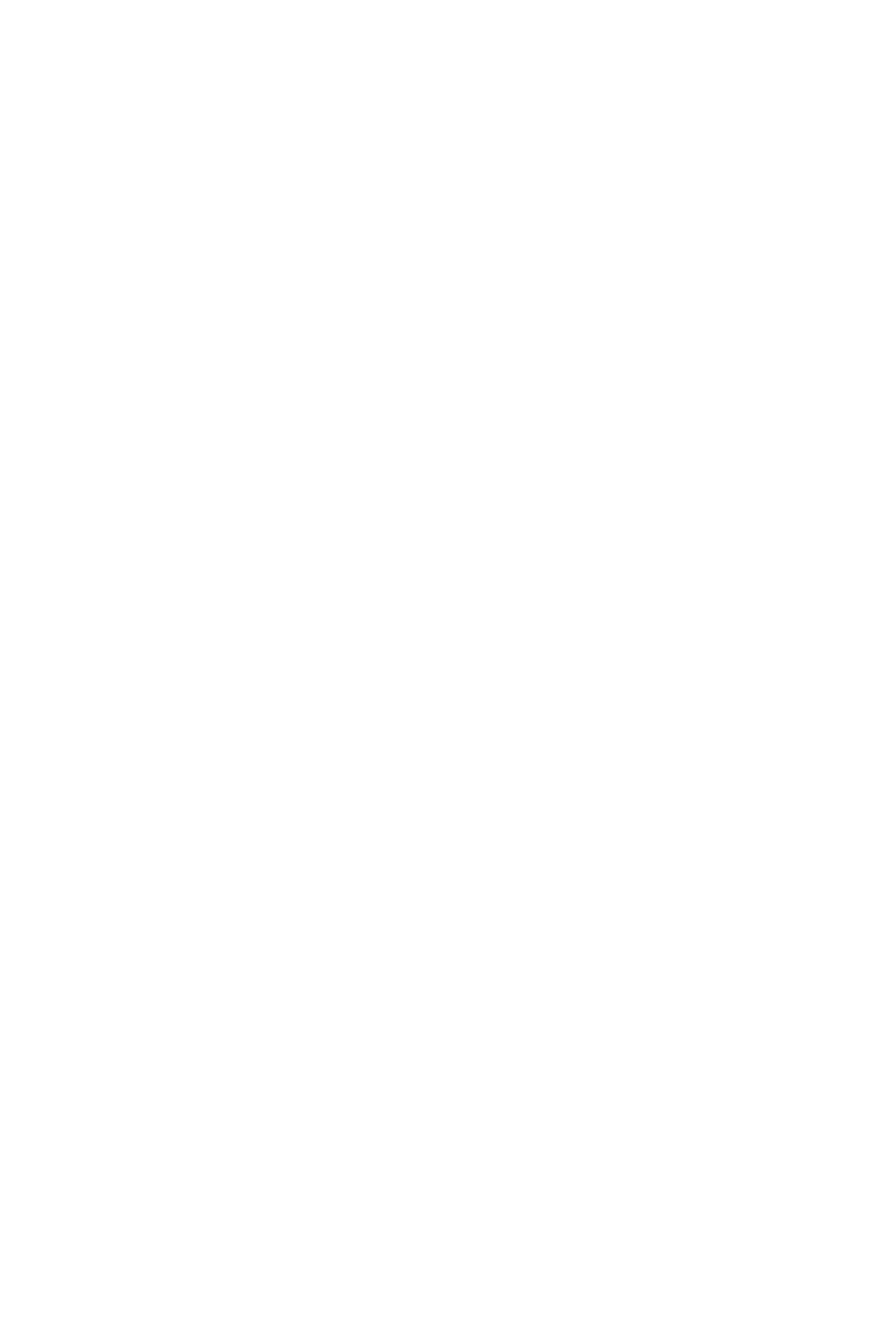
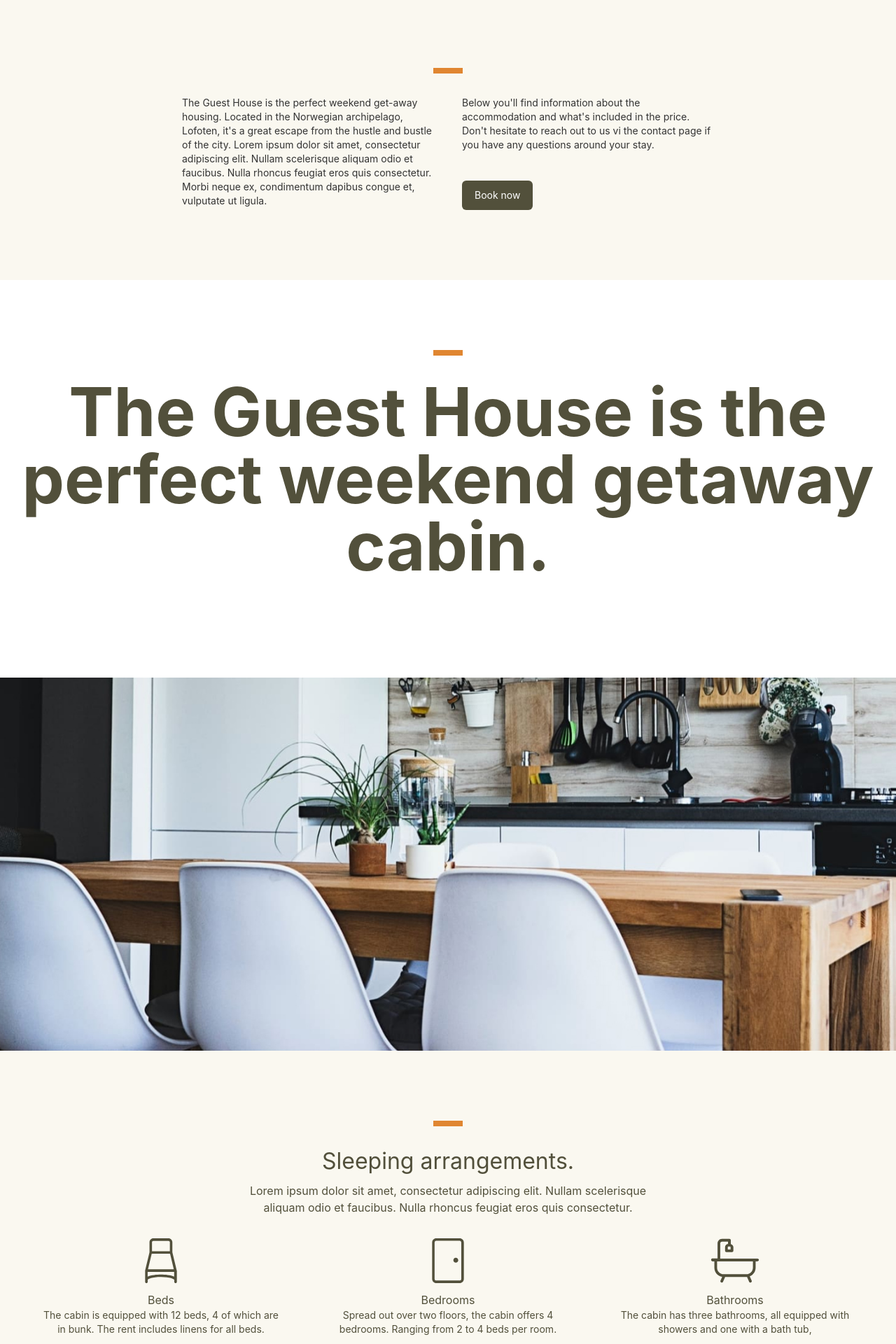
Before and after one commit to diana2907/Eco-Friendly-Paints, a React (Create React App) app: page / in a window 1280 px wide. Shown: the part 760-2680 px from the top of the page at 70% size. Before the commit the page ends 800 px from the top, so only its background shows below. Built offline with nearby package versions, Linux system fonts and the light colour scheme.

Commit message:
add Hero, About, SleepingArrangements, PerfectEscape

```diff
--- a/src/GlobalStyles.jsx
+++ b/src/GlobalStyles.jsx
@@ -5,3 +5,16 @@ export const Container = styled.div`
   padding: 0 15px;
   margin: 0 auto;
 `;
+
+export const Wrapper = styled.div`
+  &::before {
+    content: '';
+    display: block;
+    margin: 0 auto;
+    margin-bottom: 32px;
+    width: 42px;
+    height: 8px;
+
+    background-color: #e08631;
+  }
+`;
--- /dev/null
+++ b/src/components/About/About.jsx
@@ -0,0 +1,41 @@
+import {
+  AboutSection,
+  TextWrapper,
+  Right,
+  Text,
+  Left,
+  Button,
+} from 'components/About/About.styled.jsx';
+import { Container, Wrapper } from 'GlobalStyles';
+
+export const About = () => {
+  return (
+    <AboutSection>
+      <Container>
+        <Wrapper>
+          <TextWrapper>
+            <Left>
+              <Text>
+                The Guest House is the perfect weekend get-away housing. Located
+                in the Norwegian archipelago, Lofoten, it's a great escape from
+                the hustle and bustle of the city. Lorem ipsum dolor sit amet,
+                consectetur adipiscing elit. Nullam scelerisque aliquam odio et
+                faucibus. Nulla rhoncus feugiat eros quis consectetur. Morbi
+                neque ex, condimentum dapibus congue et, vulputate ut ligula.
+              </Text>
+            </Left>
+
+            <Right>
+              <Text>
+                Below you'll find information about the accommodation and what's
+                included in the price. Don't hesitate to reach out to us vi the
+                contact page if you have any questions around your stay.
+              </Text>
+              <Button>Book now</Button>
+            </Right>
+          </TextWrapper>
+        </Wrapper>
+      </Container>
+    </AboutSection>
+  );
+};
--- /dev/null
+++ b/src/components/About/About.styled.jsx
@@ -0,0 +1,35 @@
+import styled from 'styled-components';
+
+export const AboutSection = styled.section`
+  padding: 100px 0;
+  background: #faf8f0;
+`;
+
+export const TextWrapper = styled.div`
+  display: flex;
+  justify-content: center;
+  font-size: 14px;
+  line-height: 1.43;
+  color: #333333;
+`;
+export const Left = styled.div`
+  margin-right: 40px;
+`;
+
+export const Right = styled.div``;
+
+export const Text = styled.p`
+  max-width: 360px;
+`;
+
+export const Button = styled.button`
+  padding: 11px 18px;
+  margin-top: 41px;
+
+  background: #52503b;
+  border-radius: 6px;
+  border: none;
+  font-size: 14px;
+  line-height: 1.43;
+  color: #ffffff;
+`;
--- a/src/components/App.jsx
+++ b/src/components/App.jsx
@@ -1,11 +1,19 @@
+import { About } from './About/About';
 import { Header } from './Header/Header';
 import { Hero } from './Hero/Hero';
+import { MainTitle } from './MainTitle/MainTitle';
+import { PerfectEscape } from './PerfectEscape/PerfectEscape';
+import { SleepingArrangements } from './SleepingArrangements/SleepingArrangements';
 
 export const App = () => {
   return (
     <>
       <Header />
       <Hero />
+      <About />
+      <MainTitle />
+      <SleepingArrangements />
+      <PerfectEscape />
     </>
   );
 };
--- a/src/components/Header/Header.styled.jsx
+++ b/src/components/Header/Header.styled.jsx
@@ -36,7 +36,6 @@ export const Button = styled.button`
   background: #ffffff;
   border-radius: 6px;
   border: none;
-  font-weight: 400;
   font-size: 16px;
   line-height: 1.25;
   color: #52503b;
--- a/src/components/Hero/Hero.jsx
+++ b/src/components/Hero/Hero.jsx
@@ -15,7 +15,7 @@ export const Hero = () => {
     <HeroSection>
       <Container>
         <HeroWrapper>
-          <Logo src={logo} alt="" />
+          <Logo src={logo} alt="logo" />
           <HeroMainText>
             Experience the perfect combination of modern housing & natural
             scenery.
--- /dev/null
+++ b/src/components/MainTitle/MainTitle.jsx
@@ -0,0 +1,22 @@
+import {
+  MainTitleSection,
+  MainTtl,
+  Image,
+} from 'components/MainTitle/MainTitle.styled.jsx';
+import { Container, Wrapper } from 'GlobalStyles';
+import img from '../../images/background-kitchen.jpg';
+
+export const MainTitle = () => {
+  return (
+    <MainTitleSection>
+      <Container>
+        <Wrapper>
+          <MainTtl>
+            The Guest House is the perfect weekend getaway cabin.
+          </MainTtl>
+        </Wrapper>
+      </Container>
+      <Image src={img} alt="kitchen" />
+    </MainTitleSection>
+  );
+};
--- /dev/null
+++ b/src/components/MainTitle/MainTitle.styled.jsx
@@ -0,0 +1,17 @@
+import styled from 'styled-components';
+
+export const MainTitleSection = styled.section`
+  padding: 100px 0 0 0;
+`;
+
+export const MainTtl = styled.h1`
+  font-size: 96px;
+  line-height: 1;
+  text-align: center;
+
+  color: #52503b;
+`;
+
+export const Image = styled.img`
+  margin-top: 140px;
+`;
--- /dev/null
+++ b/src/components/PerfectEscape/PerfectEscape.jsx
@@ -0,0 +1,99 @@
+import {
+  PerfectEscapeSection,
+  TitleWrapper,
+  Title,
+  TitleText,
+  List,
+  Item,
+  Icon,
+  ItemTitle,
+  ItemText,
+} from 'components/PerfectEscape/PerfectEscape.styled.jsx';
+import { Container, Wrapper } from 'GlobalStyles';
+import kitchen from '../../images/old/modrn-kitchen.svg';
+import trees from '../../images/old/outdoor-paths.svg';
+import coffee from '../../images/old/Coffee-Maker-Icon.svg';
+import mountings from '../../images/old/natural-scenery.svg';
+import conditioner from '../../images/old/air-condition.svg';
+import storage from '../../images/old/storage-solutions.svg';
+import cutlery from '../../images/old/cutlery selection.svg';
+import pizza from '../../images/old/take-away.svg';
+
+export const PerfectEscape = () => {
+  return (
+    <PerfectEscapeSection>
+      <Container>
+        <Wrapper>
+          <TitleWrapper>
+            <Title>The perfect escape.</Title>
+            <TitleText>
+              Lorem ipsum dolor sit amet, consectetur adipiscing elit. Nullam
+              scelerisque aliquam odio et faucibus. Nulla rhoncus feugiat eros
+              quis consectetur.
+            </TitleText>
+          </TitleWrapper>
+          <List>
+            <Item>
+              <Icon src={kitchen} alt="kitchen" />
+              <ItemTitle>Modern Kitchen Appliances</ItemTitle>
+              <ItemText>
+                Lorem ipsum dolor sit amet, consectetur adipiscing elit
+              </ItemText>
+            </Item>
+            <Item>
+              <Icon src={trees} alt="trees" />
+              <ItemTitle>Outdoor Paths</ItemTitle>
+              <ItemText>Nulla rhoncus feugiat eros quis consectetur.</ItemText>
+            </Item>
+            <Item>
+              <Icon src={coffee} alt="coffee" />
+              <ItemTitle>Coffee Maker</ItemTitle>
+              <ItemText>
+                Vestibulum sit amet urna turpis. Mauris euismod elit et nisi
+                ultrices, ut faucibus orci tincidunt.
+              </ItemText>
+            </Item>
+
+            <Item>
+              <Icon src={mountings} alt="mountings" />
+              <ItemTitle>Natural Scenery</ItemTitle>
+              <ItemText>
+                Cras commodo consequat orci, in convallis risus egestas non.
+              </ItemText>
+            </Item>
+
+            <Item>
+              <Icon src={conditioner} alt="conditioner" />
+              <ItemTitle>Air Conditioner</ItemTitle>
+              <ItemText>Nullam scelerisque aliquam odio et faucibus.</ItemText>
+            </Item>
+
+            <Item>
+              <Icon src={storage} alt="storage" />
+              <ItemTitle>Storage Solutions</ItemTitle>
+              <ItemText>
+                Morbi neque ex, condimentum dapibus congue et, vulputate ut
+                ligula.
+              </ItemText>
+            </Item>
+
+            <Item>
+              <Icon src={cutlery} alt="cutlery" />
+              <ItemTitle>Cutlery Selection</ItemTitle>
+              <ItemText>Duis tristique sed lorem a vestibulum.</ItemText>
+            </Item>
+
+            <Item>
+              <Icon src={pizza} alt="pizza" />
+              <ItemTitle>Take-away Options</ItemTitle>
+              <ItemText>
+                Nulla efficitur auctor hendrerit. Etiam ut orci varius, faucibus
+                libero ac, cursus quam.
+              </ItemText>
+            </Item>
+          </List>
+        </Wrapper>
+      </Container>
+    </PerfectEscapeSection>
+  );
+};
--- /dev/null
+++ b/src/components/PerfectEscape/PerfectEscape.styled.jsx
@@ -0,0 +1,23 @@
+import styled from 'styled-components';
+
+export const PerfectEscapeSection = styled.section`
+  padding: 100px 0 100px 0;
+`;
+
+export const TitleWrapper = styled.div``;
+
+export const Title = styled.h2``;
+
+export const TitleText = styled.p``;
+
+export const List = styled.ul``;
+
+export const Item = styled.li``;
+
+export const Icon = styled.img`
+  height: 36px;
+`;
+
+export const ItemTitle = styled.h3``;
+
+export const ItemText = styled.p``;
--- /dev/null
+++ b/src/components/SleepingArrangements/SleepingArrangements.jsx
@@ -0,0 +1,60 @@
+import {
+  SleepingArrangementsSection,
+  TitleWrapper,
+  Title,
+  TitleText,
+  List,
+  Item,
+  Icon,
+  ItemTitle,
+  ItemText,
+} from 'components/SleepingArrangements/SleepingArrangements.styled.jsx';
+import { Container, Wrapper } from 'GlobalStyles';
+import chair from '../../images/old/Bed-Icon.svg';
+import bed from '../../images/old/bedroom.svg';
+import bathroom from '../../images/old/Bath-Tub-Icon.svg';
+
+export const SleepingArrangements = () => {
+  return (
+    <SleepingArrangementsSection>
+      <Container>
+        <Wrapper>
+          <TitleWrapper>
+            <Title>Sleeping arrangements.</Title>
+            <TitleText>
+              Lorem ipsum dolor sit amet, consectetur adipiscing elit. Nullam
+              scelerisque aliquam odio et faucibus. Nulla rhoncus feugiat eros
+              quis consectetur.
+            </TitleText>
+          </TitleWrapper>
+          <List>
+            <Item>
+              <Icon src={chair} alt="chair" />
+              <ItemTitle>Beds</ItemTitle>
+              <ItemText>
+                The cabin is equipped with 12 beds, 4 of which are in bunk. The
+                rent includes linens for all beds.
+              </ItemText>
+            </Item>
+            <Item>
+              <Icon src={bed} alt="bed" />
+              <ItemTitle>Bedrooms</ItemTitle>
+              <ItemText>
+                Spread out over two floors, the cabin offers 4 bedrooms. Ranging
+                from 2 to 4 beds per room.
+              </ItemText>
+            </Item>
+            <Item>
+              <Icon src={bathroom} alt="kitchen" />
+              <ItemTitle>Bathrooms</ItemTitle>
+              <ItemText>
+                The cabin has three bathrooms, all equipped with showers and one
+                with a bath tub,
+              </ItemText>
+            </Item>
+          </List>
+        </Wrapper>
+      </Container>
+    </SleepingArrangementsSection>
+  );
+};
--- /dev/null
+++ b/src/components/SleepingArrangements/SleepingArrangements.styled.jsx
@@ -0,0 +1,55 @@
+import styled from 'styled-components';
+
+export const SleepingArrangementsSection = styled.section`
+  padding: 100px 0 100px 0;
+  color: #52503b;
+  text-align: center;
+  background: #faf8f0;
+`;
+
+export const TitleWrapper = styled.div`
+  margin: 0 auto;
+  max-width: 600px;
+  margin-bottom: 32px;
+`;
+
+export const Title = styled.h2`
+  margin-bottom: 12px;
+  font-weight: 400;
+  font-size: 32px;
+  line-height: 1.12;
+`;
+
+export const TitleText = styled.p`
+  font-size: 16px;
+  line-height: 1.5;
+`;
+
+export const List = styled.ul`
+  display: flex;
+  justify-content: center;
+`;
+
+export const Item = styled.li`
+  max-width: 346px;
+
+  &:not(:last-child) {
+    margin-right: 64px;
+  }
+`;
+
+export const Icon = styled.img`
+  margin-bottom: 12px;
+  height: 64px;
+`;
+
+export const ItemTitle = styled.h3`
+  font-weight: 400;
+  font-size: 16px;
+  line-height: 1.5;
+`;
+
+export const ItemText = styled.p`
+  font-size: 14px;
+  line-height: 1.43;
+`;
```
Also changed, not shown: src/images/background-bedroom.jpg (added), src/images/background-kitchen.jpg (added).
